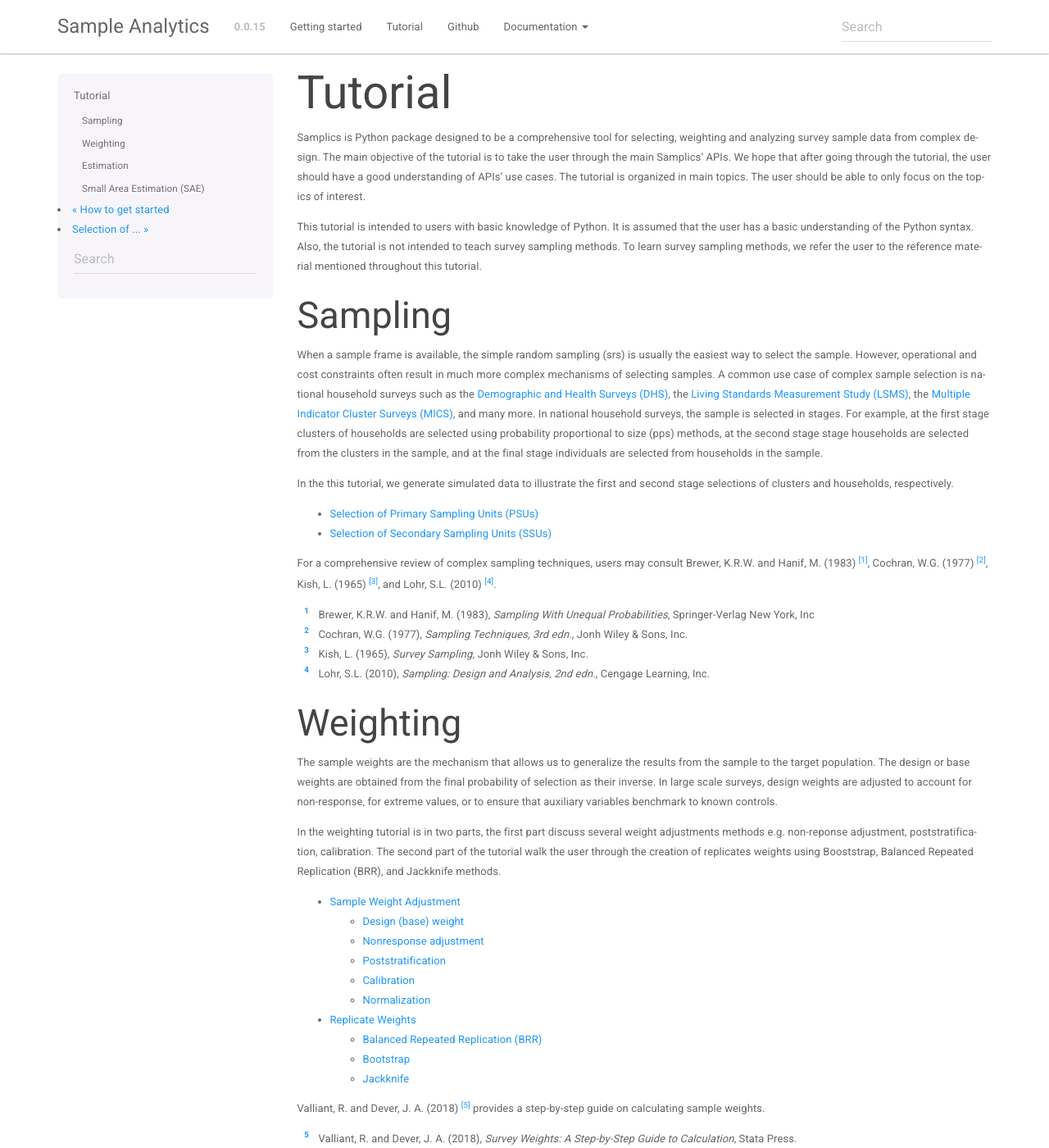
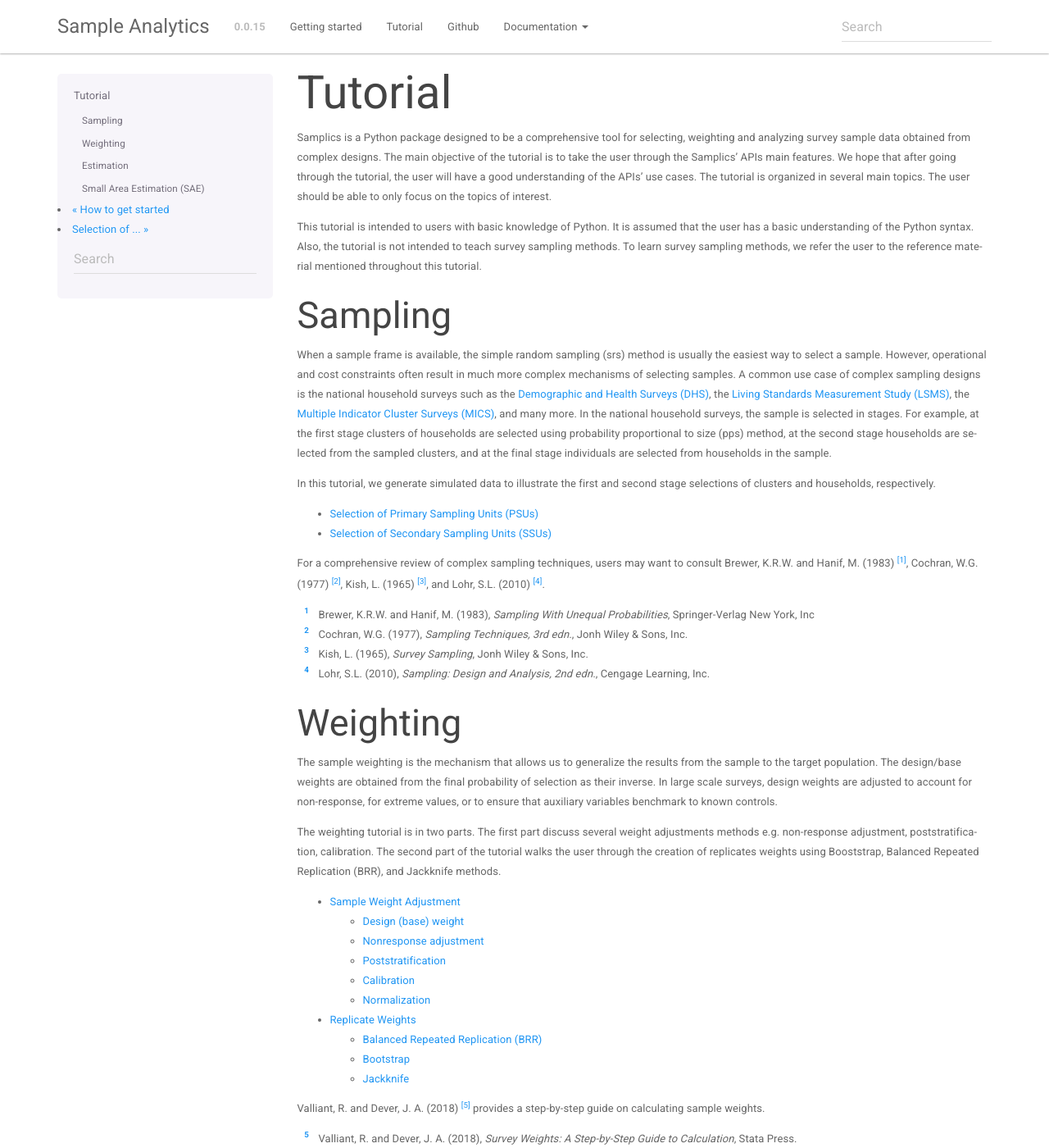
Before and after one commit to samplics-org/samplics, a Sphinx documentation site: the page built from docs/source/tutorial/index.rst, in a window 1280 px wide and 1400 px high. Shown: the whole window at 82% size. Built offline with Sphinx 7.4.7, drawn with Linux system fonts in a browser that asks for light colours; pages that are not in the unit, such as notebooks, are missing from menus; some of the changed text lies outside the part shown.

Commit message:
adding tutorial

```diff
--- a/docs/source/tutorial/index.rst
+++ b/docs/source/tutorial/index.rst
@@ -2,7 +2,7 @@
 Tutorial
 ========
 
-Samplics is Python package designed to be a comprehensive tool for selecting, weighting and analyzing survey sample data from complex design. The main objective of the tutorial is to take the user through the main Samplics' APIs. We hope that after going through the tutorial, the user should have a good understanding of APIs' use cases. The tutorial is organized in main topics. The user should be able to only focus on the topics of interest.
+Samplics is a Python package designed to be a comprehensive tool for selecting, weighting and analyzing survey sample data obtained from complex designs. The main objective of the tutorial is to take the user through the Samplics' APIs main features. We hope that after going through the tutorial, the user will have a good understanding of the APIs' use cases. The tutorial is organized in several main topics. The user should be able to only focus on the topics of interest.
 
 This tutorial is intended to users with basic knowledge of Python. It is assumed that the user has a basic understanding of the Python syntax. Also, the tutorial is not intended to teach survey sampling methods. To learn survey sampling methods, we refer the user to the reference material mentioned throughout this tutorial.
 
@@ -10,9 +10,9 @@
 Sampling
 --------
 
-When a sample frame is available, the simple random sampling (srs) is usually the easiest way to select the sample. However, operational and cost constraints often result in much more complex mechanisms of selecting samples. A common use case of complex sample selection is national household surveys such as the `Demographic and Health Surveys (DHS) <https://dhsprogram.com>`_, the `Living Standards Measurement Study (LSMS) <http://surveys.worldbank.org>`_, the `Multiple Indicator Cluster Surveys (MICS) <https://mics.unicef.org>`_, and many more. In national household surveys, the sample is selected in stages. For example, at the first stage clusters of households are selected using probability proportional to size (pps) methods, at the second stage stage households are selected from the clusters in the sample, and at the final stage individuals are selected from households in the sample.
+When a sample frame is available, the simple random sampling (srs) method is usually the easiest way to select a sample. However, operational and cost constraints often result in much more complex mechanisms of selecting samples. A common use case of complex sampling designs is the national household surveys such as the `Demographic and Health Surveys (DHS) <https://dhsprogram.com>`_, the `Living Standards Measurement Study (LSMS) <http://surveys.worldbank.org>`_, the `Multiple Indicator Cluster Surveys (MICS) <https://mics.unicef.org>`_, and many more. In the national household surveys, the sample is selected in stages. For example, at the first stage clusters of households are selected using probability proportional to size (pps) method, at the second stage households are selected from the sampled clusters, and at the final stage individuals are selected from households in the sample.
 
-In the this tutorial, we generate simulated data to illustrate the first and second stage selections of clusters and households, respectively.
+In this tutorial, we generate simulated data to illustrate the first and second stage selections of clusters and households, respectively.
 
 .. toctree::
    :maxdepth: 1
@@ -20,7 +20,7 @@
    psu_selection
    ssu_selection
 
-For a comprehensive review of complex sampling techniques, users may consult Brewer, K.R.W. and Hanif, M. (1983) [#bh1983]_, Cochran, W.G. (1977) [#c1977]_, Kish, L. (1965) [#k1965]_, and Lohr, S.L. (2010) [#l2010]_.
+For a comprehensive review of complex sampling techniques, users may want to consult Brewer, K.R.W. and Hanif, M. (1983) [#bh1983]_, Cochran, W.G. (1977) [#c1977]_, Kish, L. (1965) [#k1965]_, and Lohr, S.L. (2010) [#l2010]_.
 
 .. [#bh1983] Brewer, K.R.W. and Hanif, M. (1983), *Sampling With Unequal Probabilities*,
    Springer-Verlag New York, Inc
@@ -31,9 +31,9 @@
 Weighting
 ---------
 
-The sample weights are the mechanism that allows us to generalize the results from the sample to the target population. The design or base weights are obtained from the final probability of selection as their inverse. In large scale surveys, design weights are adjusted to account for non-response, for extreme values, or to ensure that auxiliary variables benchmark to known controls.
+The sample weighting is the mechanism that allows us to generalize the results from the sample to the target population. The design/base weights are obtained from the final probability of selection as their inverse. In large scale surveys, design weights are adjusted to account for non-response, for extreme values, or to ensure that auxiliary variables benchmark to known controls.
 
-In the weighting tutorial is in two parts, the first part discuss several weight adjustments methods e.g. non-reponse adjustment, poststratification, calibration. The second part of the tutorial walk the user through the creation of replicates weights using Booststrap, Balanced Repeated Replication (BRR), and Jackknife methods.
+The weighting tutorial is in two parts. The first part discuss several weight adjustments methods e.g. non-response adjustment, poststratification, calibration. The second part of the tutorial walks the user through the creation of replicates weights using Booststrap, Balanced Repeated Replication (BRR), and Jackknife methods.
 
 .. toctree::
    :maxdepth: 1
@@ -50,7 +50,7 @@
 Estimation
 ----------
 
-Often the goal of conducting a survey is to estimate parameters of the target population from the survey sample. To appropriately estimate uncertainties associated with the sample estimates, the complex design must be taken into account. In this tutorial, we show Taylor-based and replication-based techniques for estimating mean, total, proportion and ratio parameters. Wolter, K.M. (2007) [#w2007]_ provides a self-contained description of a number of techniques for variance estimation both Taylor and replication based.
+Often the goal of conducting a survey is to estimate parameters of the target population from the survey sample. To appropriately estimate uncertainties associated with the sample estimates, the complex design must be taken into account. In this tutorial, we show how to use the APIs to produce point estimates of mean, total, proportion and ratio parameters as well as their associated Taylor-based and replication-based measures of uncertainty. Wolter, K.M. (2007) [#w2007]_ provides a self-contained description of a number of techniques for variance estimation both Taylor and replication based.
 
 .. toctree::
    :maxdepth: 1
@@ -62,6 +62,8 @@
 
 Small Area Estimation (SAE)
 ---------------------------
+
+SAE techniques can be considered as extensions of the survey estimation techniques that only uses the sample data to produce estimates. Note that we include model assisted techniques such as the Generalized Regression (GREG) estimator in this category. These are often referred to as the direct estimates. In some applications, sample sizes are not large enough to produce reliable direct estimates for the domains of interest. In these situations, one possible way to improve the domain level estimates is to use SAE techniques which require availability of auxiliary information. Depending on the SAE method used, the auxiliary information needs to be available at the domains aggregated level or for non-sampled observations in the target population. There are two main categories of SAE methods that is the area level and the unit level, discussed in this tutorial.
 
 .. toctree::
    :maxdepth: 1
```
